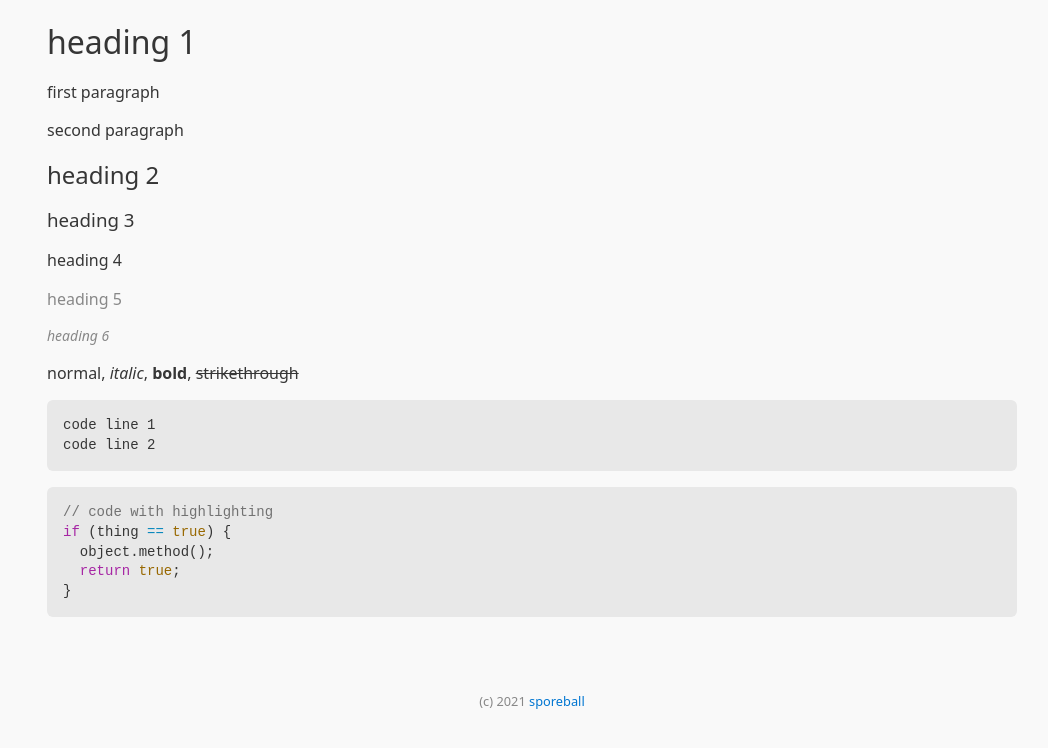
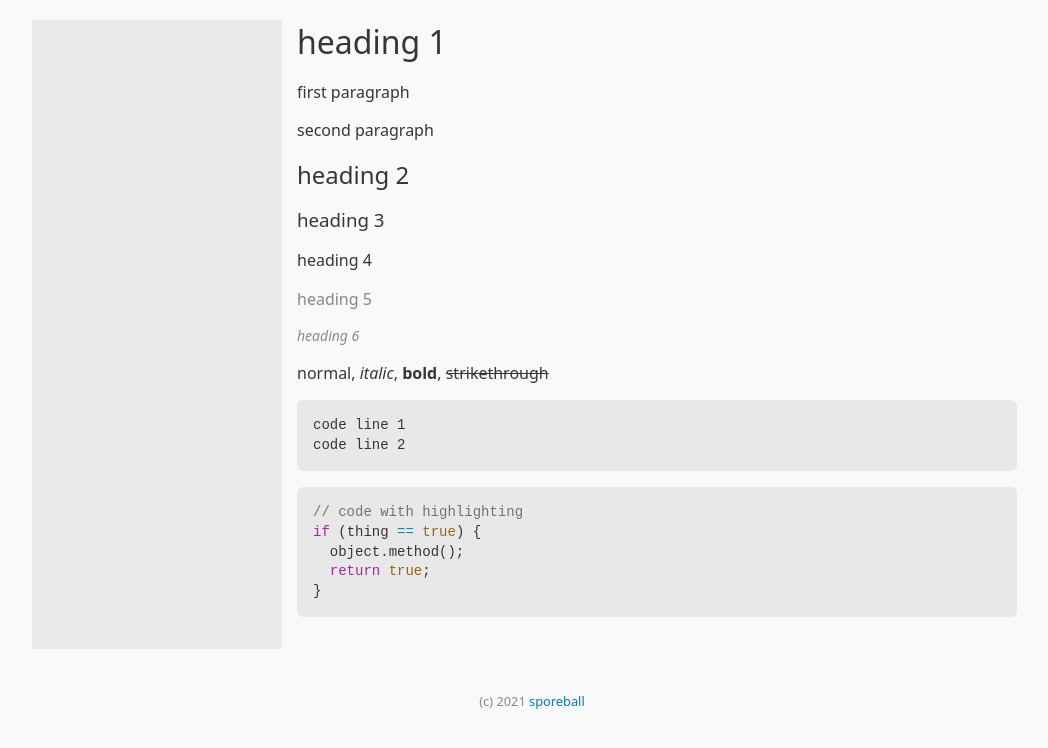
Before and after one commit to sporeball/lifeblood, a Jekyll site: the page built from index.md, in a window 1280 px wide. Shown: the top 748 px of the page, without its empty margins (108-1156 px from the left). Built offline with Jekyll 4.4.1, drawn with Linux system fonts in a browser that asks for light colours.

Commit message:
add empty sidebar

```diff
--- /dev/null
+++ b/_includes/sidebar.html
@@ -0,0 +1,2 @@
+<div class="sidebar">
+</div>
--- a/_layouts/default.html
+++ b/_layouts/default.html
@@ -1,15 +1,23 @@
 <!DOCTYPE html>
 <html>
+
 <head>
 <meta charset="utf-8">
 <meta name="viewport" content="width=device-width, initial-scale=1, shrink-to-fit=no">
 <link rel="stylesheet" href="{{ '/assets/lifeblood.css' | relative_url }}">
 </head>
+
 <body>
+
 <main>
+{% include sidebar.html %}
+<div class="main">
 {{ content }}
+</div>
 </main>
 
 {% include footer.html %}
+
 </body>
+
 </html>
--- a/_sass/base.scss
+++ b/_sass/base.scss
@@ -14,7 +14,29 @@ body {
 }
 
 main {
+  display:flex;
+  flex-wrap:wrap;
   margin:20px auto;
-  padding:0 15px 1rem 15px;
   max-width:1000px
 }
+
+.main, .sidebar {
+  position:relative;
+  padding:0 15px 1rem 15px
+}
+
+.main {
+  width:75%
+}
+
+.sidebar {
+  width:25%;
+  background-color:#e9e9e9
+}
+
+@media (max-width:768px) {
+  .main, .sidebar {
+    margin:0 auto;
+    width:100%
+  }
+}
```
